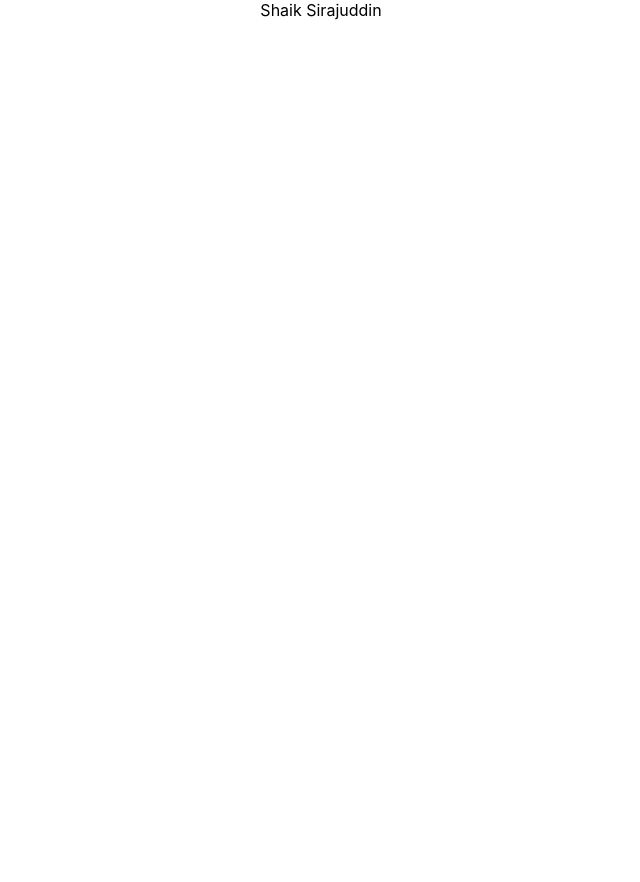
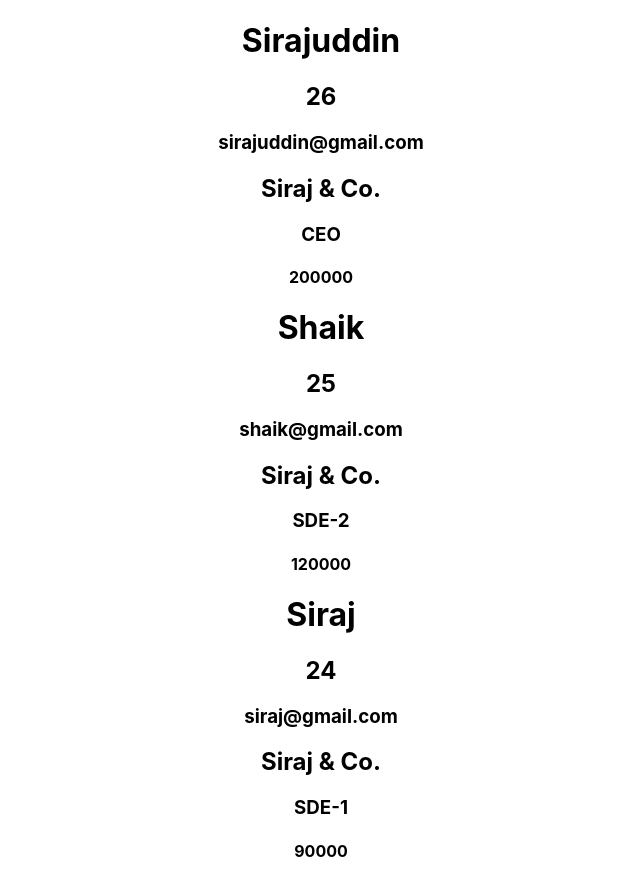
Before and after one commit to Sirajuddin135/react_practice, a React (Create React App) app: page / in a window 1280 px wide. Shown: the whole page, without its empty margins (319-959 px from the left). Before the commit the page ends 800 px from the top, so only its background shows below. Built offline with nearby package versions, Linux system fonts and the light colour scheme.

Commit message:
JSX, Components, Props

```diff
--- a/src/App.js
+++ b/src/App.js
@@ -2,8 +2,35 @@ import './App.css';
 
 function App() {
   return (
-    <div className="App">Shaik Sirajuddin</div>
+    <div className="App">
+      <User name="Sirajuddin" age={26} email="sirajuddin@gmail.com" />
+      <Job role="CEO" company="Siraj & Co." salary={200000} />
+      <User name="Shaik" age={25} email="shaik@gmail.com" />
+      <Job role="SDE-2" company="Siraj & Co." salary={120000} />
+      <User name="Siraj" age={24} email="siraj@gmail.com" />
+      <Job role="SDE-1" company="Siraj & Co." salary={90000} />
+    </div>
   );
 }
 
+const User = (props) => {
+  return (
+    <div>
+      <h1>{props.name}</h1>
+      <h2>{props.age}</h2>
+      <h3>{props.email}</h3>
+    </div>
+  );
+}
+
+const Job = (props) => {
+  return (
+    <div>
+      <h2>{props.company}</h2>
+      <h3>{props.role}</h3>
+      <h4>{props.salary}</h4>
+    </div>
+  )
+}
+
 export default App;
```
